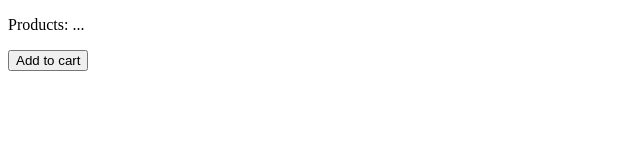
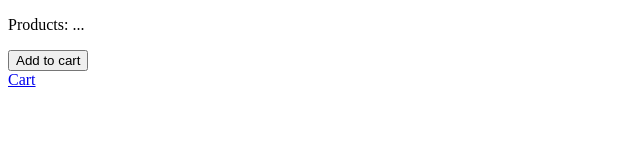
Before and after one commit to danechitoaie/PoC, a Next.js app: page / in a window 1280 px wide. Shown: the top 161 px of the page, without its empty margins (0-640 px from the left). Built offline with nearby package versions, Linux system fonts and the light colour scheme.

Commit message:
More work

```diff
--- a/pages/index.js
+++ b/pages/index.js
@@ -13,6 +13,9 @@ function HomePage() {
             <div>
                 <button>Add to cart</button>
             </div>
+            <div>
+                <a href="https://checkout-poc.anechitoaie.ro/cart">Cart</a>
+            </div>
         </div>
     );
 }
```
